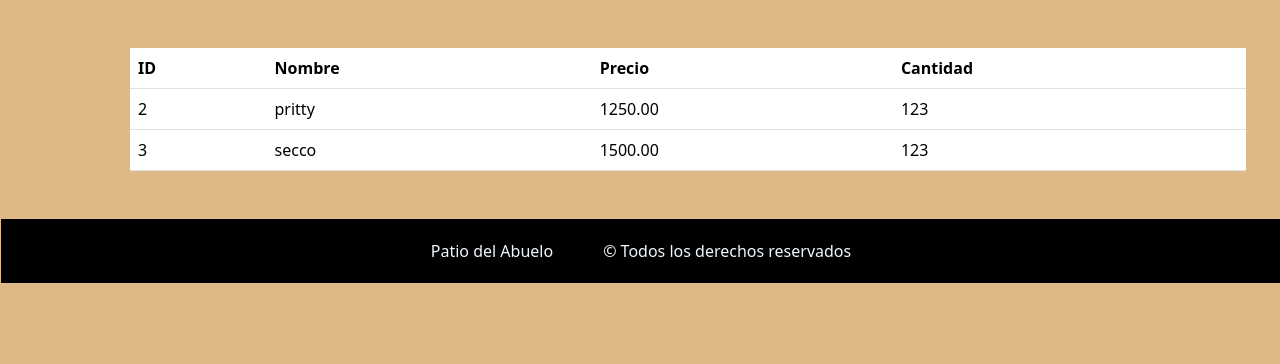
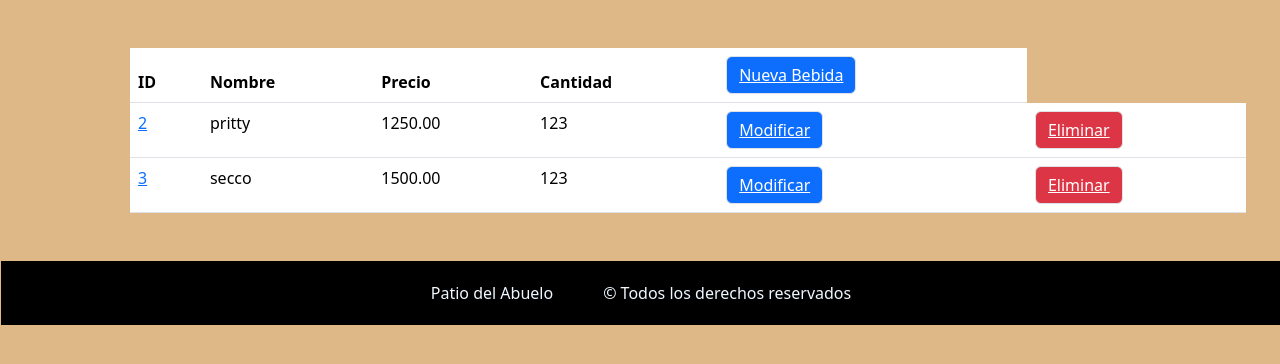
Before and after one commit to MatiasArregui/PatioDelAbuelo, a Django app: page /bebidas/ in a window 1280 px wide. Shown: the part 69-433 px from the top of the page. Run offline with Django 5.2, Linux system fonts and the light colour scheme; data comes from the database, SQL or seed files in the repository; both versions use the stored data as it was after the commit; some libraries are stand-ins or nearby versions.

Commit message:
Formulario bebidas realizado

```diff
--- a/patioAbuelo/miAplicacion/urls.py
+++ b/patioAbuelo/miAplicacion/urls.py
@@ -5,6 +5,14 @@ from . import views
 urlpatterns = [
     path("", views.principal, name="paginaPrincipal"),
     path("bebidas/", views.listaBebidas, name="listaBebidas"),
+    path('bebidas/bebidaNueva/', views.bebidaNuevo, name='bebidaNueva'),
+    path('bebidas/bebidaModif/<int:pk>/', views.bebidaModificar, name='bebidaModif'),
+    path('bebidas/bebidaBorrar/<int:pk>/', views.bebidaBorrar, name='bebidaBorrar'),
+
+
+
+
+
     path("platos/", views.listaPlatos, name="listaPlatos"),
     path("postres/", views.listaPostres, name="listaPostres"),
     path("mesas/", views.listaMesas, name="listaMesas"),
--- a/patioAbuelo/miAplicacion/views.py
+++ b/patioAbuelo/miAplicacion/views.py
@@ -1,5 +1,6 @@
-from django.shortcuts import render
+from django.shortcuts import render, HttpResponseRedirect
 from .models import Bebida, Plato, Postre, Cliente, Mesa, Orden, Factura
+from django.urls import reverse
 
 # Create your views here.
 def principal(request):
@@ -29,3 +30,37 @@ def listaClientes(request):
     clientes = Cliente.objects.all()
     context = {"clientes": clientes}
     return render(request, template_name="listaClientes.html", context=context)
+
+
+def bebidaModificar(request, pk):
+    bebida = Bebida.objects.get(id=pk)
+    if request.method == 'POST':
+        nombre = request.POST.get('nombre')
+        precio = request.POST.get('precio')
+        cantidad = request.POST.get('cantidad')
+
+        bebida.nombre = nombre
+        bebida.precio = precio
+        bebida.cantidad = cantidad
+        bebida.save()
+        return HttpResponseRedirect(reverse('listaBebidas'))
+    return render(request, "formularioBebidas.html", {'bebida': bebida})
+
+
+def bebidaNuevo(request):
+    if request.method == 'POST':
+        nombre = request.POST.get('nombre')
+        precio = request.POST.get('precio')
+        cantidad = request.POST.get('cantidad')
+
+        Bebida.objects.create(nombre=nombre, precio=precio, cantidad=cantidad)
+        return HttpResponseRedirect(reverse('listaBebidas'))
+    return render(request, "formularioBebidas.html")
+
+
+def bebidaBorrar(request, pk):
+    bebida = Bebida.objects.get(id=pk)
+    if request.method == 'POST':
+        bebida.delete()
+        return HttpResponseRedirect(reverse('listaBebidas'))
+    return render(request, 'bebidaConfBorrar.html', {'bebida': bebida})
--- a/patioAbuelo/patioAbuelo/templates/listaBebidas.html
+++ b/patioAbuelo/patioAbuelo/templates/listaBebidas.html
@@ -8,15 +8,18 @@
             <th scope="col">Nombre</th>
             <th scope="col">Precio</th>
             <th scope="col">Cantidad</th>
+            <th><button class="btn border bg-primary"><a href="/bebidas/bebidaNueva" class="text-white">Nueva Bebida</a></button></th>
           </tr>
         </thead>
         <tbody>
             {% for b in bebidas%}
               <tr>
-                <td>{{b.id}}</td>
+                <td><a href="/bebidas/bebidaModif/{{ b.id }}">{{b.id}}</a></td>
                 <td>{{b.nombre}}</td>
                 <td>{{b.precio}}</td>
                 <td>{{b.cantidad}}</td>
+                <td><button class="btn border bg-primary"><a href="/bebidas/bebidaModif/{{ b.id }}" class="text-white">Modificar</a></button></td>
+                <td><button class="btn border bg-danger"><a href="/bebidas/bebidaBorrar/{{ b.id }}" class="text-white">Eliminar</a></button></td>
               </tr>
             {% endfor %}
         </tbody>
```
Also changed, not shown: patioAbuelo/patioAbuelo/templates/bebidaConfBorrar.html (added, +13 -0 lines), patioAbuelo/patioAbuelo/templates/formularioBebidas.html (added, +17 -0 lines), patioAbuelo/db.sqlite3, patioAbuelo/patioAbuelo/static/estilos.css (line endings or trailing spaces).
